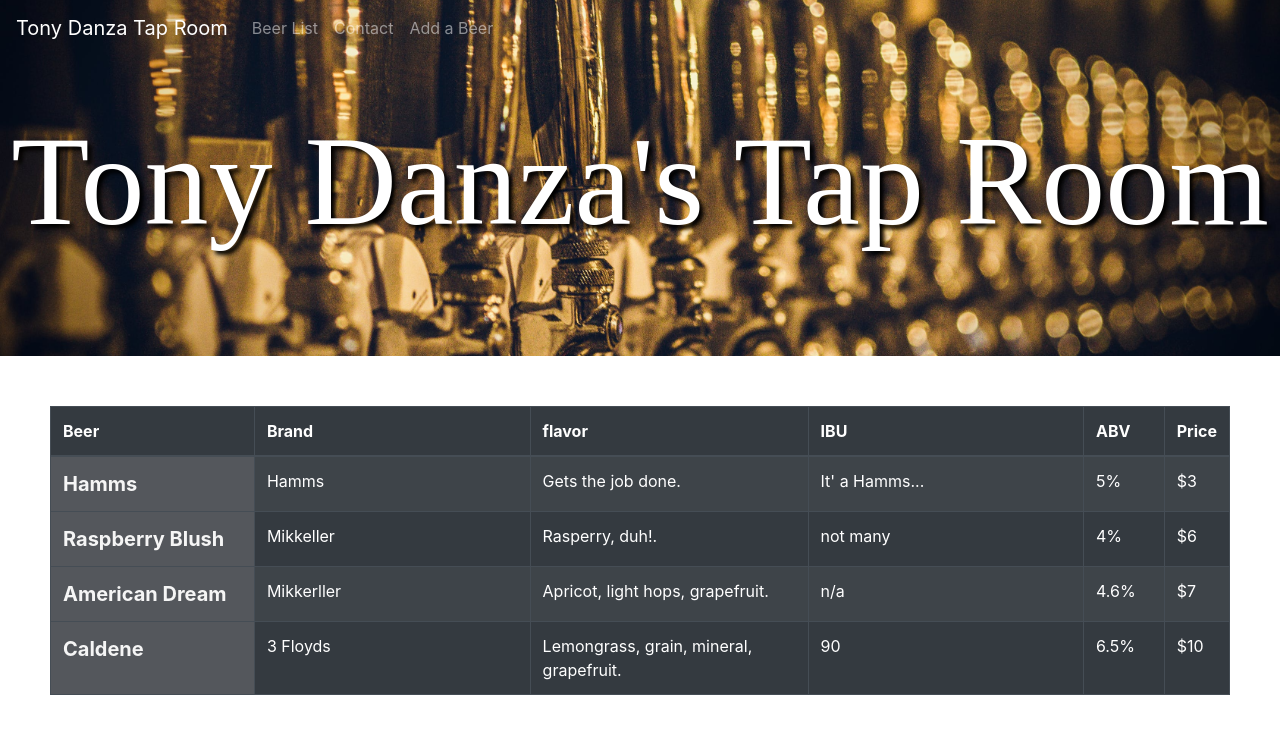
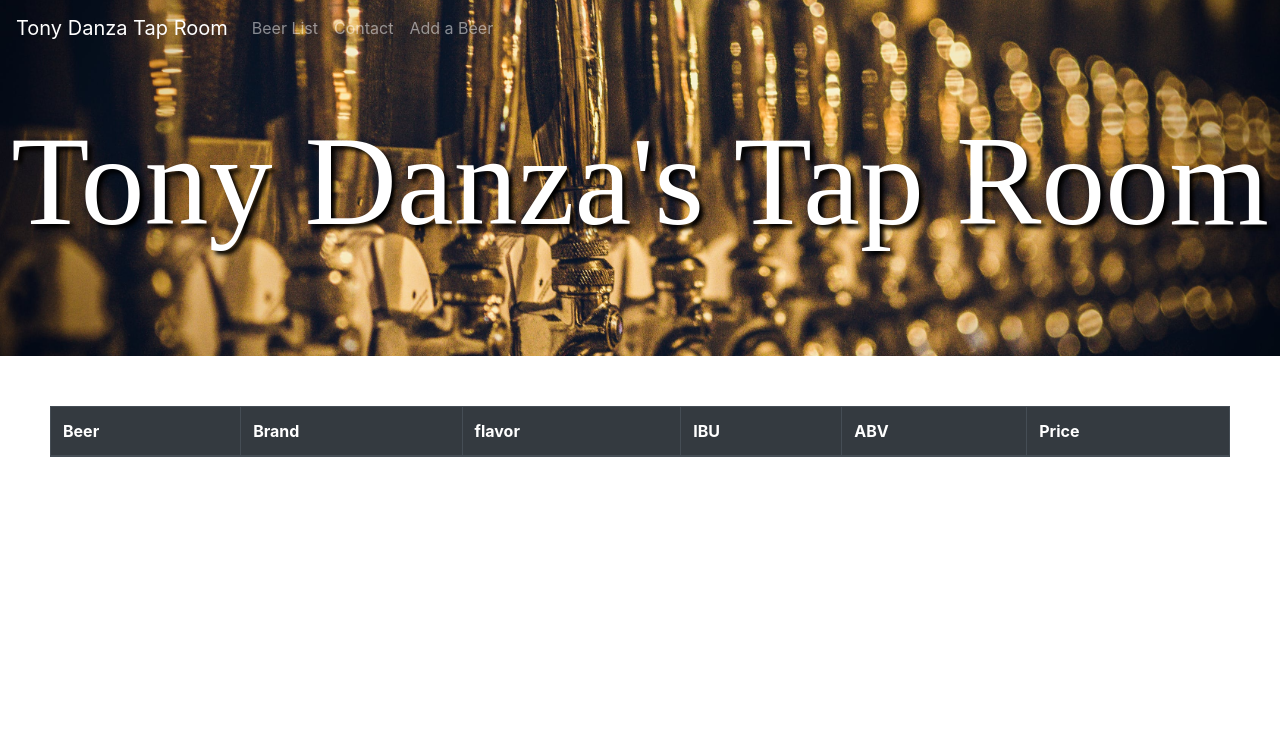
Before and after one commit to Michael-Wayne-Wells/tap-room, a React (Create React App) app: page /#/beerlist in a window 1280 px wide. Shown: the top 734 px of the page. Built offline with nearby package versions, Linux system fonts and the light colour scheme; a web font is replaced by a local one.

Commit message:
update beerlist for state changes.

```diff
--- a/src/App.js
+++ b/src/App.js
@@ -15,6 +15,7 @@ class App extends React.Component {
     this.state = {
       masterBeerList: []
     };
+    this.handleAddingNewBeerToList = this.handleAddingNewBeerToList.bind(this);
   }
   handleAddingNewBeerToList(beer) {
     var newMasterBeerList = this.state.masterBeerList.slice();
@@ -39,7 +40,7 @@ class App extends React.Component {
           <Route exact path="/" component={Home} />
           <Route
             path="/beerlist"
-            render={() => <BeerList beerList={this.masterBeerList} />}
+            render={() => <BeerList beerList={this.state.masterBeerList} />}
           />
           <Route path="/contact" component={Contact} />
           <Route
--- a/src/components/BeerList.jsx
+++ b/src/components/BeerList.jsx
@@ -2,43 +2,11 @@ import React from "react";
 import Beer from "./Beer";
 import Table from "react-bootstrap/Table";
 import Fade from "react-reveal/Fade";
+import PropTypes from 'prop-types';
 
-var masterBeerList = [
-  {
-    name: "Hamms",
-    brand: "Hamms",
-    price: "$3",
-    flavor: "Gets the job done.",
-    ibu: "It' a Hamms...",
-    abv: "5%"
-  },
-  {
-    name: "Raspberry Blush",
-    brand: "Mikkeller",
-    price: "$6",
-    flavor: "Rasperry, duh!.",
-    ibu: "not many",
-    abv: "4%"
-  },
-  {
-    name: "American Dream",
-    brand: "Mikkerller",
-    price: "$7",
-    flavor: "Apricot, light hops, grapefruit.",
-    ibu: "n/a",
-    abv: "4.6%"
-  },
-  {
-    name: "Caldene",
-    brand: "3 Floyds",
-    price: "$10",
-    flavor: "Lemongrass, grain, mineral, grapefruit.",
-    ibu: "90",
-    abv: "6.5%"
-  }
-];
 
-function BeerList() {
+
+function BeerList(props) {
   return (
     <div className="beerTable">
       <style jsx>{`
@@ -68,7 +36,7 @@ function BeerList() {
         </thead>
         <Fade bottom>
           <tbody>
-            {masterBeerList.map((beer, index) => (
+            {props.beerList.map((beer, index) => (
               <Beer
                 name={beer.name}
                 brand={beer.brand}
@@ -76,7 +44,7 @@ function BeerList() {
                 flavor={beer.flavor}
                 ibu={beer.ibu}
                 abv={beer.abv}
-                key={index}
+                key={beer.id}
               />
             ))}
           </tbody>
@@ -86,4 +54,8 @@ function BeerList() {
   );
 }
 
+BeerList.propTypes = {
+  beerList: PropTypes.array
+}
+
 export default BeerList;
--- a/src/components/NewBeer.jsx
+++ b/src/components/NewBeer.jsx
@@ -14,7 +14,7 @@ function NewBeer(props) {
     event.preventDefault();
     props.onNewBeerCreation({
       name: _name.value,
-      brewer: _brand,
+      brand: _brand,
       flavor: _flavor.value,
       ibu: _ibu.value,
       abv: _abv.value,
@@ -64,11 +64,11 @@ function NewBeer(props) {
             }}
           />
         </fieldset>
-        <label>Brewer</label>
+        <label>Brand</label>
         <fieldset>
           <input
             type="text"
-            id="brewer"
+            id="brand"
             ref={input => {
               _brand = input;
             }}
@@ -80,7 +80,7 @@ function NewBeer(props) {
             type="text"
             id="flavor"
             ref={input => {
-              _brand = input;
+              _flavor = input;
             }}
           />
         </fieldset>
```
